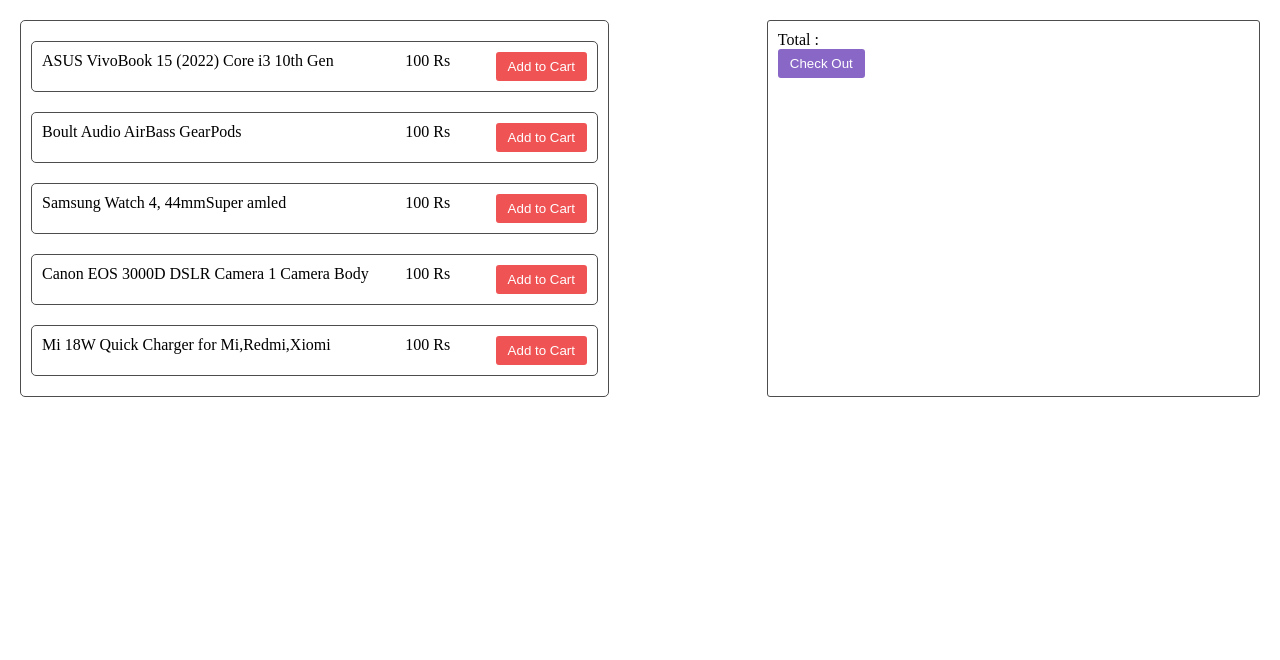
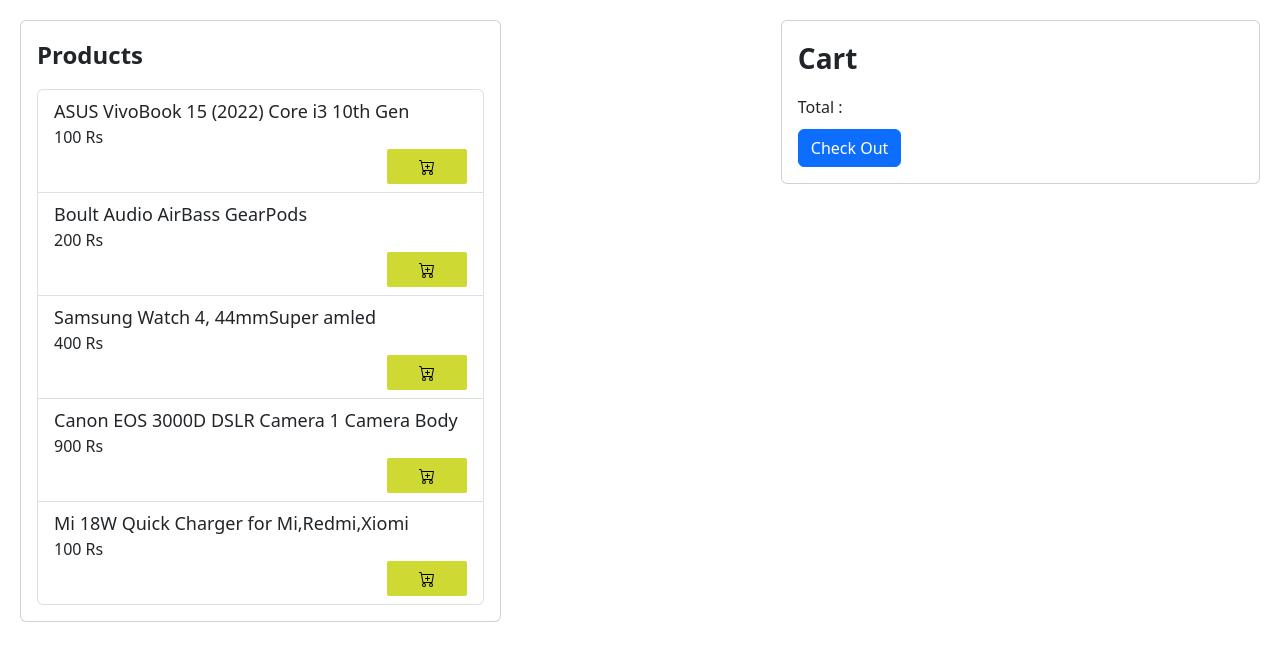
Before and after one commit to sub1120/javascript-projects, a plain HTML site: page JavaScript 03/cartApp/index.html in a window 1280 px wide. Drawn offline with nearby package versions, Linux system fonts and the light colour scheme.

Commit message:
update cartApp UI

```diff
--- a/JavaScript 03/cartApp/index.html
+++ b/JavaScript 03/cartApp/index.html
@@ -6,19 +6,32 @@
     <meta name="viewport" content="width=device-width, initial-scale=1.0">
     <title>Cart App</title>
     <link rel="stylesheet" href="./style.css">
+    <link href="https://cdn.jsdelivr.net/npm/bootstrap@5.2.2/dist/css/bootstrap.min.css" rel="stylesheet" integrity="sha384-Zenh87qX5JnK2Jl0vWa8Ck2rdkQ2Bzep5IDxbcnCeuOxjzrPF/et3URy9Bv1WTRi" crossorigin="anonymous">
 </head>
 <body>
     <div class="main">
-        <div class="product-container">
-            <div class="product-list"></div>
+        <div class="card product-items">
+            <div class="card-body">
+                <p class="fs-4 fw-bold">Products</p>
+                <ul class="product-list list-group"></ul>
+            </div>
         </div>
-        <div class="cart-container">
-            <div class="cart-product-list"></div>
-            <div>Total : <span class="total"></span></div>
-            <div class="checkout"><button>Check Out</button></div>
+        <div class="cart-items">
+            <div class="card">
+                <div class="card-body">
+                    <p class="fs-3 fw-bold">Cart </p>
+                    <p class="fs-5" id="total-items"></p>
+                    <ul class="cart-product-list list-group"></ul>
+                    <div>Total : <span class="total"></span></div>
+                    <div class="checkout"><button class="btn btn-primary">Check Out</button></div>
+                </div>
+            </div>
         </div>
     </div>
 
     <script src="./script.js"></script>
+    <script src="https://cdn.jsdelivr.net/npm/bootstrap@5.2.2/dist/js/bootstrap.bundle.min.js" integrity="sha384-OERcA2EqjJCMA+/3y+gxIOqMEjwtxJY7qPCqsdltbNJuaOe923+mo//f6V8Qbsw3" crossorigin="anonymous"></script>
+</body>
+
 </body>
 </html>
--- a/JavaScript 03/cartApp/script.js
+++ b/JavaScript 03/cartApp/script.js
@@ -6,17 +6,17 @@
     {
         key:2,
         productName:"Boult Audio AirBass GearPods",
-        productCost:100,
+        productCost:200,
     },
     {
         key:3,
         productName:"Samsung Watch 4, 44mmSuper amled",
-        productCost:100,
+        productCost:400,
     },
     {
         key:4,
         productName:"Canon EOS 3000D DSLR Camera 1 Camera Body",
-        productCost:100,
+        productCost:900,
     },
     {
         key:5,
@@ -29,6 +29,7 @@
 const productList = document.querySelector(".product-list");
 const cartProductList = document.querySelector(".cart-product-list");
 const totalCost = document.querySelector('.total');
+const itemsCount = document.querySelector('#total-items');
 
 const addToCart = (event) => {
     const productKey = Number.parseInt(event.target.id);
@@ -39,14 +40,14 @@
     }else{
 
         const newCartProduct = products.find(item => item.key === productKey)
-
+        console.log(newCartProduct);
         cartProducts.push({
             count:1 ,
             ...newCartProduct
         })
     }
 
-
+    console.log(cartProducts)
     renderCartProducts()
 }
 
@@ -67,9 +68,14 @@
 const renderCartProducts = () => {
     cartProductList.innerHTML = null;
     let total = 0;
+    let totalItems = 0;
     cartProducts.forEach( item => {
+        const newProductItem = document.createElement('li');
+        newProductItem.setAttribute('class', 'list-group-item');
+
         const newProduct = document.createElement('div');
         newProduct.setAttribute('class', 'cart-product');
+        newProductItem.appendChild(newProduct)
 
         const newProductName = document.createElement('div');
         newProductName.setAttribute('class', 'cart-product-name');
@@ -90,21 +96,24 @@
         newProduct.appendChild(newProductCost);
         newProduct.appendChild(newProductButton);
 
-        cartProductList.appendChild(newProduct);
+        cartProductList.appendChild(newProductItem);
 
         total += item.count*item.productCost;
+        totalItems += item.count;
     })
 
-    totalCost.innerText = `${total} Rs`; ;
+    totalCost.innerText = `${total} Rs`;
+    itemsCount.innerText = `${totalItems} item${totalItems > 1? 's':''}`
 
 }
 
 products.forEach(item => {
+    const newProductItem = document.createElement('li');
+    newProductItem.setAttribute('class', 'list-group-item');
+
     const newProduct = document.createElement('div');
     newProduct.setAttribute('class', 'product');
-
-    const newProductDetails = document.createElement('div');
-    newProductDetails.setAttribute('class', 'product-details');
+    newProductItem.appendChild(newProduct);
 
     const newProductName = document.createElement('div');
     newProductName.setAttribute('class', 'product-name');
@@ -114,17 +123,14 @@
     newProductCost.setAttribute('class', 'product-cost');
     newProductCost.innerText = `${item.productCost} Rs`;
 
-    newProductDetails.appendChild(newProductName);
-    newProductDetails.appendChild(newProductCost);
-
     const newProductButton = document.createElement('button');
     newProductButton.setAttribute('class', 'product-button');
     newProductButton.setAttribute('id', item.key);
     newProductButton.addEventListener('click', addToCart);
-    newProductButton.innerText = 'Add to Cart';
 
-    newProduct.appendChild(newProductDetails);
+    newProduct.appendChild(newProductName);
+    newProduct.appendChild(newProductCost);
     newProduct.appendChild(newProductButton);
 
-    productList.appendChild(newProduct);
+    productList.appendChild(newProductItem);
 })
--- a/JavaScript 03/cartApp/style.css
+++ b/JavaScript 03/cartApp/style.css
@@ -8,42 +8,33 @@
     justify-content: space-between;
 }
 
-.product-container{
+.product-items{
     margin:20px;
-    flex:0.5;
-}
-
-.product-list{
-    display: flex;
-    flex-direction: column;
-    justify-content: flex-start;
-    border:1px solid #4d4d4d;
-    padding:10px;
-    border-radius: 5px;
+    flex:0.4;
 }
 
 .product{
     display: flex;
-    justify-content: space-between;
-    margin:10px 0px;
-    border:1px solid #4d4d4d;
-    padding:10px;
-    border-radius: 5px;
+    flex-direction: column;
 }
 
-.product-details{
-    display: flex;
-    justify-content: space-between;
-    flex:.9;
+.product-name{
+    font-size: 18px;
 }
 
 .product-button{
+    align-self: flex-end;
+    width: 80px;
+    height: 35px;
     padding:5px 10px;
-    background-color: #EF5354;
+    background-color: #ceda33;
     color:#ffffff;
-    border:2px solid #EF5354;
-    border-radius: 3px;
+    border:2px solid #ceda33;
+    border-radius: 2px;
     cursor: pointer;
+    background-image: url('./icons/cart-plus.svg');
+    background-repeat: no-repeat;
+    background-position: center;
 }
 
 
@@ -52,37 +43,24 @@
     color:#000000;
 }
 
+.cart-items{
+    margin:20px;
+    flex:0.4;
+}
+
 .cart-product{
     display: flex;
     justify-content: space-between;
 }
 
-.cart-container{
-    margin:20px;
-    flex:0.4;
-    border:1px solid #4d4d4d;
-    padding:10px;
+.cart-product-input{
+    width: 55px;
+    padding:5px;
+    border:1px solid #d3d2d2;
     border-radius: 3px;
 }
 
-.cart-product-input{
-    width: 50px;
-    padding:5px;
-    border:1px solid #4d4d4d;
-    border-radius: 3px;
+.checkout{
+    align-self: flex-end;
+    margin-top: 10px;
 }
-
-.checkout button{
-    padding:5px 10px;
-    background-color: #8967c7;
-    color:#ffffff;
-    border:2px solid #8967c7;
-    border-radius: 3px;
-    cursor: pointer;
-}
-
-
-.checkout button:active{
-    background-color: #ffffff;
-    color:#000000;
-}
```
Also changed, not shown: JavaScript 03/cartApp/icons/cart-plus.svg (added).
